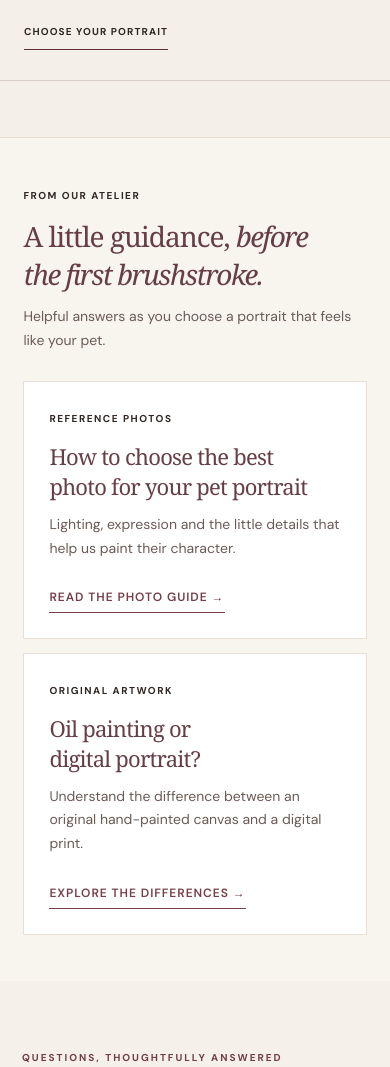
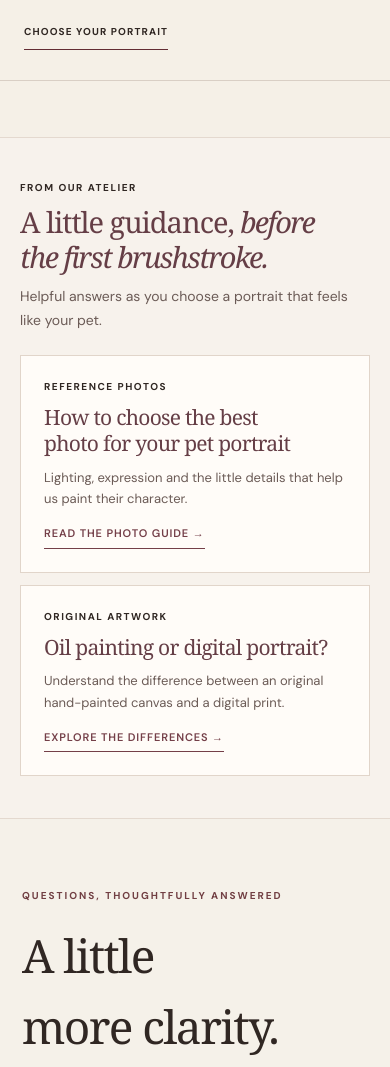
Before and after one commit to tanhau610/latelier-heritage, a plain HTML site: page index.html in a window 390 px wide. Shown: the part 4820-5887 px from the top of the page. Drawn offline with Linux system fonts and the light colour scheme; a web font is replaced by a local one.

Commit message:
Fix editorial cards alignment, width, spacing and mobile layout

```diff
--- a/style.css
+++ b/style.css
@@ -529,3 +529,16 @@ main h1,main h2,main h3{letter-spacing:-.035em;text-wrap:balance}
 
 /* Editorial discovery: keep guides below the main commission journey. */
 .ah-guides{background:#f8f4ee;padding:68px 6%;border-top:1px solid #e7ded6}.ah-guides-inner{max-width:1120px;margin:auto}.ah-guides-intro{max-width:690px;margin-bottom:28px}.ah-guides-intro h2{font:normal clamp(28px,3.5vw,44px) Georgia,serif;color:#653e46;margin:12px 0}.ah-guides-intro h2 em{font-weight:400}.ah-guides-intro p,.ah-guide-card p,.ah-guides-cta{color:#6b5b56;line-height:1.7}.ah-guide-grid{display:grid;grid-template-columns:repeat(2,minmax(0,1fr));gap:22px}.ah-guide-card{background:#fff;padding:32px;border:1px solid #e8dfd8}.ah-guide-card h3{font:normal clamp(22px,2.3vw,30px) Georgia,serif;margin:12px 0;color:#653e46}.ah-guide-card h3 a{color:inherit;text-decoration:none}.ah-guide-card h3 a:hover{text-decoration:underline;text-underline-offset:4px}.ah-guide-read{display:inline-block;margin-top:14px;font-size:12px;letter-spacing:.08em;font-weight:600;color:#743f48;text-decoration:none;border-bottom:1px solid #743f48;padding-bottom:5px}.ah-guides-cta{margin:26px 0 0}.ah-guides-cta a{color:#743f48;text-underline-offset:3px}@media(max-width:700px){.ah-guides{padding:46px 6%}.ah-guide-grid{grid-template-columns:1fr;gap:14px}.ah-guide-card{padding:25px}}
+
+/* Homepage reading guides: restrained two-column editorial layout. */
+body .ah-guides{display:block;box-sizing:border-box;width:100%;margin:0;padding:48px max(24px,6vw) 54px;background:#f7f2ec;border-top:1px solid #e4d9cf;border-bottom:1px solid #e4d9cf}
+body .ah-guides-inner{width:100%;max-width:1080px;margin:0 auto}
+body .ah-guides-intro{margin:0 0 22px;max-width:720px}
+body .ah-guides-intro h2{font-family:Georgia,serif;font-weight:400;font-size:clamp(25px,2.5vw,36px);line-height:1.2;margin:8px 0 10px}
+body .ah-guides-intro p{margin:0;font-size:14px}
+body .ah-guide-grid{display:grid;grid-template-columns:repeat(2,minmax(0,1fr));gap:16px;align-items:stretch}
+body .ah-guide-card{box-sizing:border-box;min-width:0;min-height:210px;display:flex;flex-direction:column;align-items:flex-start;padding:25px 27px;background:#fffcf8;border:1px solid #e1d5ca}
+body .ah-guide-card h3{font-family:Georgia,serif;font-weight:400;font-size:clamp(21px,2vw,27px);line-height:1.25;margin:10px 0}
+body .ah-guide-card p{font-size:13px;line-height:1.65;margin:0 0 16px}
+body .ah-guide-read{margin-top:auto;font-size:11px}
+@media(max-width:700px){body .ah-guides{padding:38px 20px 42px}body .ah-guide-grid{grid-template-columns:1fr;gap:12px}body .ah-guide-card{min-height:0;padding:23px}body .ah-guides-intro h2{font-size:29px}}
```
